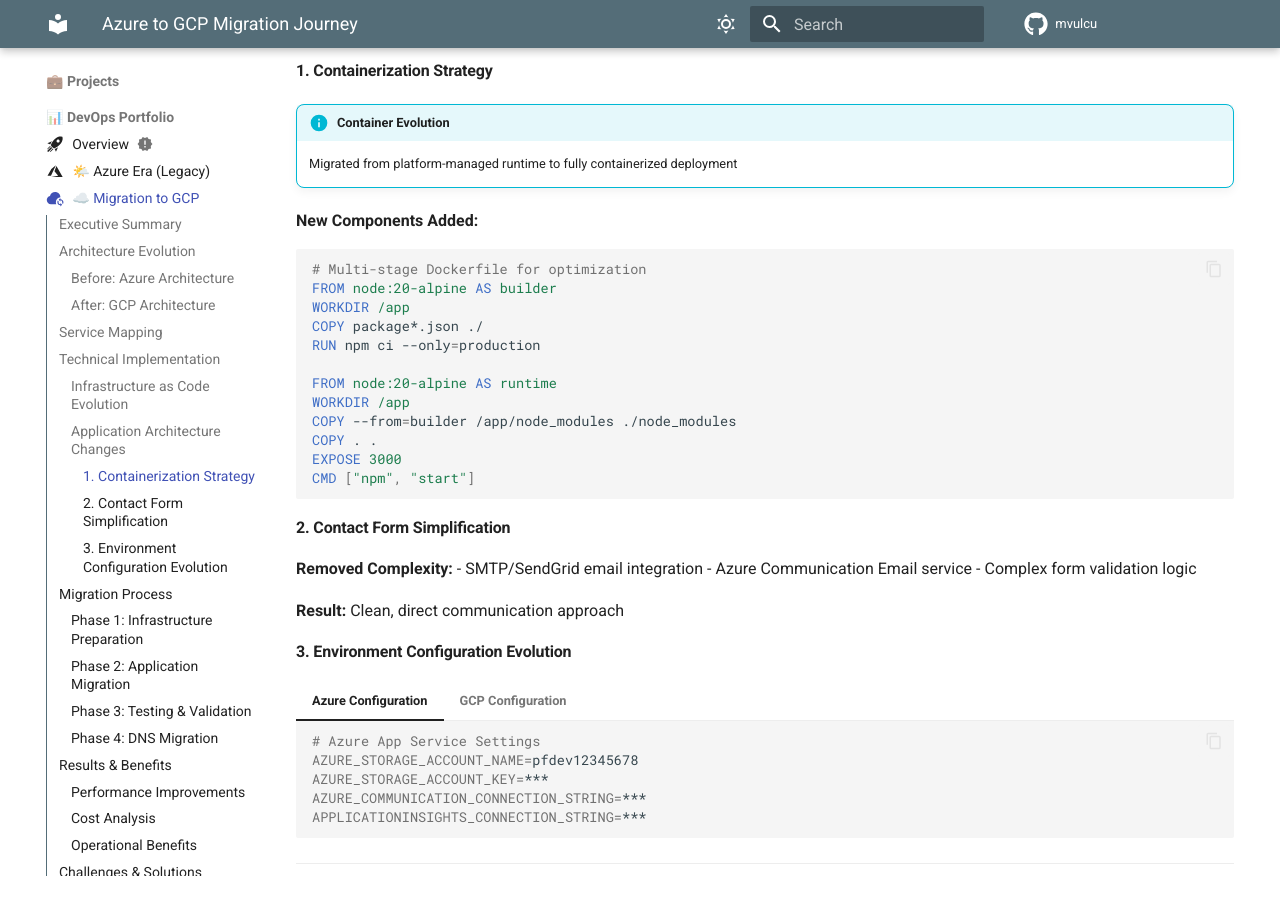
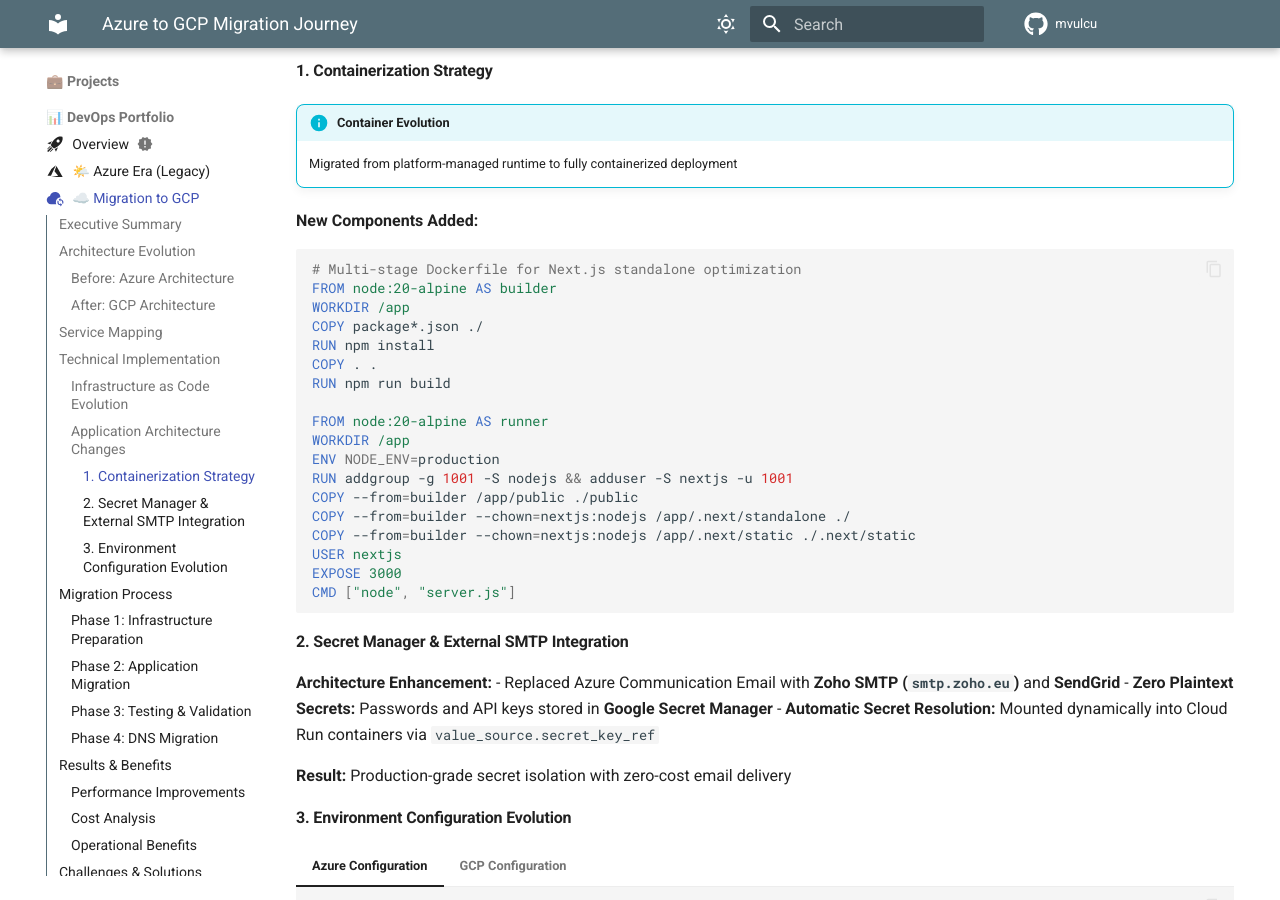
Before and after one commit to mvulcu/devops-portfolio-docs, an MkDocs documentation site: the page built from docs/portfolio/migration.md, in a window 1280 px wide and 900 px high, scrolled down 3031 px. Built offline with MkDocs 1.6.1 and Material for MkDocs 9.7.7, drawn with Linux system fonts in a browser that asks for light colours; some of the changed text lies outside the part shown.

Commit message:
docs(portfolio): align migration case study with real Secret Manager SMTP setup and 150MB image

````diff
--- a/docs/portfolio/migration.md
+++ b/docs/portfolio/migration.md
@@ -178,28 +178,34 @@
 
 **New Components Added:**
 ```dockerfile
-# Multi-stage Dockerfile for optimization
+# Multi-stage Dockerfile for Next.js standalone optimization
 FROM node:20-alpine AS builder
 WORKDIR /app
 COPY package*.json ./
-RUN npm ci --only=production
+RUN npm install
+COPY . .
+RUN npm run build
 
-FROM node:20-alpine AS runtime
+FROM node:20-alpine AS runner
 WORKDIR /app
-COPY --from=builder /app/node_modules ./node_modules
-COPY . .
+ENV NODE_ENV=production
+RUN addgroup -g 1001 -S nodejs && adduser -S nextjs -u 1001
+COPY --from=builder /app/public ./public
+COPY --from=builder --chown=nextjs:nodejs /app/.next/standalone ./
+COPY --from=builder --chown=nextjs:nodejs /app/.next/static ./.next/static
+USER nextjs
 EXPOSE 3000
-CMD ["npm", "start"]
+CMD ["node", "server.js"]
 ```
 
-#### 2. Contact Form Simplification
+#### 2. Secret Manager & External SMTP Integration
 
-**Removed Complexity:**
-- SMTP/SendGrid email integration
-- Azure Communication Email service
-- Complex form validation logic
+**Architecture Enhancement:**
+- Replaced Azure Communication Email with **Zoho SMTP (`smtp.zoho.eu`)** and **SendGrid**
+- **Zero Plaintext Secrets:** Passwords and API keys stored in **Google Secret Manager**
+- **Automatic Secret Resolution:** Mounted dynamically into Cloud Run containers via `value_source.secret_key_ref`
 
-**Result:** Clean, direct communication approach
+**Result:** Production-grade secret isolation with zero-cost email delivery
 
 #### 3. Environment Configuration Evolution
 
@@ -379,10 +385,10 @@
 
 ### Challenge 1: Email Service Replacement
 !!! question "Issue"
-    Azure Communication Email service needed replacement
+    Azure Communication Email service needed replacement in a serverless GCP architecture
 
 !!! check "Solution"
-    Architectural simplification - removed contact form entirely, focused on direct communication methods
+    Integrated Zoho SMTP (`smtp.zoho.eu`) and SendGrid, storing sensitive credentials in **Google Secret Manager** and injecting them securely into Cloud Run at runtime
 
 ### Challenge 2: Storage URL Migration
 !!! question "Issue"
@@ -393,10 +399,10 @@
 
 ### Challenge 3: Container Optimization
 !!! question "Issue"
-    Initial Docker image size too large (1.2GB)
+    Initial monolithic Docker image size was too large (>1GB)
 
 !!! check "Solution"
-    Implemented multi-stage builds, optimized dependencies - reduced to 400MB
+    Implemented multi-stage builds on `node:20-alpine` with Next.js standalone output mode, reducing final runtime image to **~150MB**
 
 ### Challenge 4: Environment Variables
 !!! question "Issue"
````
